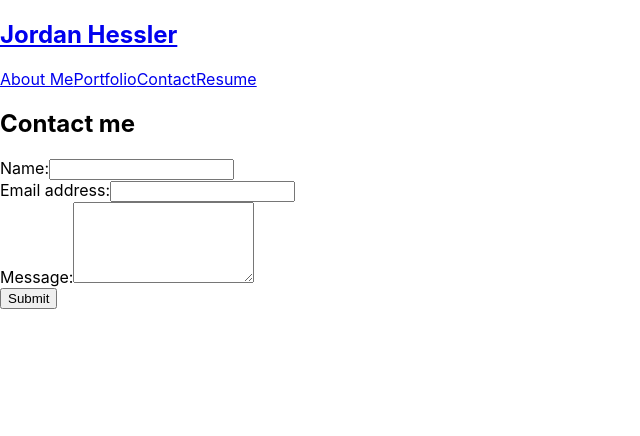
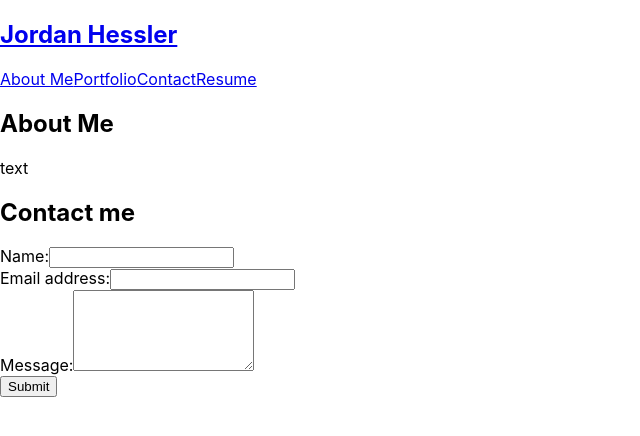
Before and after one commit to JHESSLER11/Hessler-React-Portfolio, a React (Create React App) app: page / in a window 1280 px wide. Shown: the top 436 px of the page, without its empty margins (0-640 px from the left). Built offline with nearby package versions, Linux system fonts and the light colour scheme.

Commit message:
updated components

```diff
--- a/src/App.js
+++ b/src/App.js
@@ -1,8 +1,9 @@
 import React, { useState } from 'react';
 import './App.css';
-import ContactForm from './componenets/Contact';
-import Header from './componenets/Header';
-import Nav from './componenets/Nav';
+import About from './components/About';
+import ContactForm from './components/Contact';
+import Header from './components/Header';
+import Nav from './components/Nav';
 
 function App() {
   const [contactSelected, setContactSelected] = useState(false)
@@ -11,6 +12,7 @@ function App() {
       <Header></Header>
       <Nav></Nav>
       <main>
+        <About></About>
         <ContactForm></ContactForm>
       </main>
     </div>
--- /dev/null
+++ b/src/components/About/index.js
@@ -0,0 +1,18 @@
+
+
+function About() {
+    return (
+        <section>
+            <div>
+                <h1>
+                    About Me
+                </h1>
+            </div>
+            <a>
+                text
+            </a>
+        </section>
+    )
+}
+
+export default About;
```
Also changed, not shown: src/components/Contact/index.js (renamed from src/componenets/Contact/index.js), src/components/Footer/index.js (added), src/components/Header/index.js (renamed from src/componenets/Header/index.js), src/components/Nav/index.js (renamed from src/componenets/Nav/index.js), src/components/Project/index.js (added).
